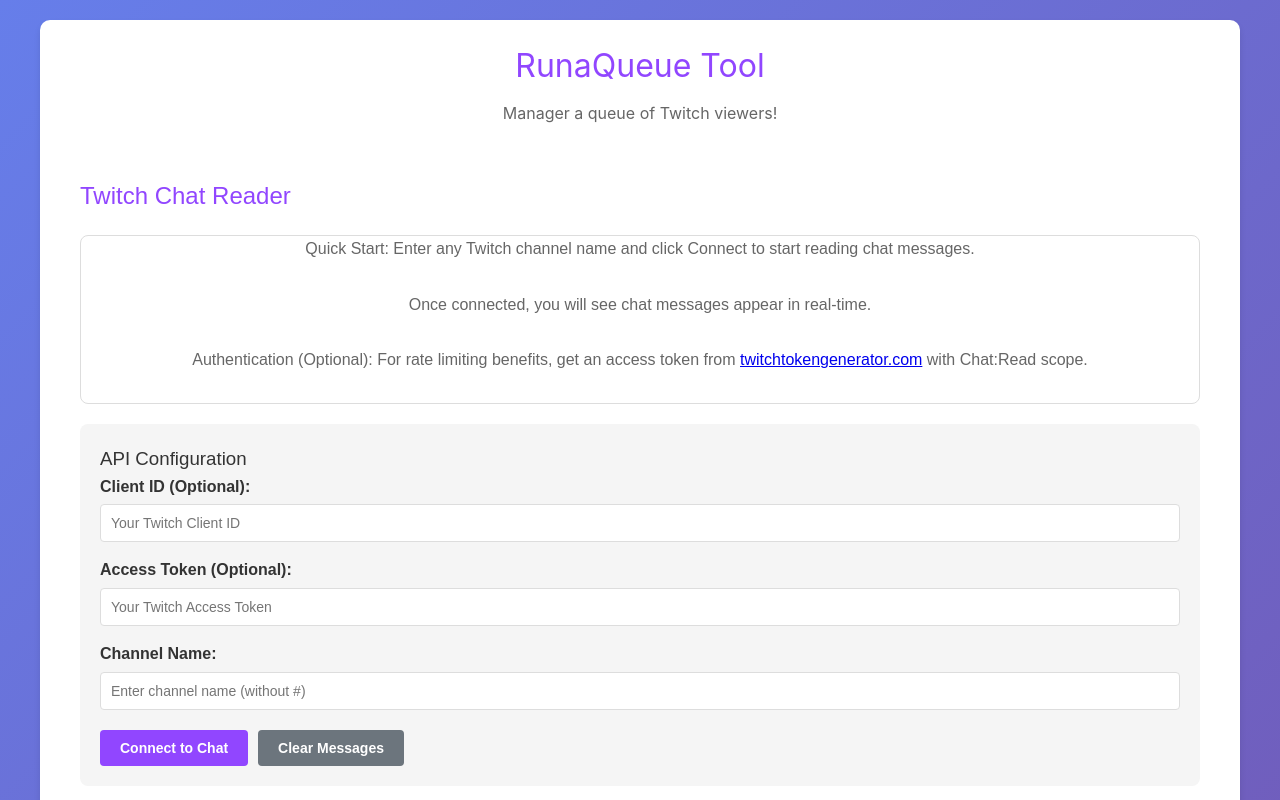
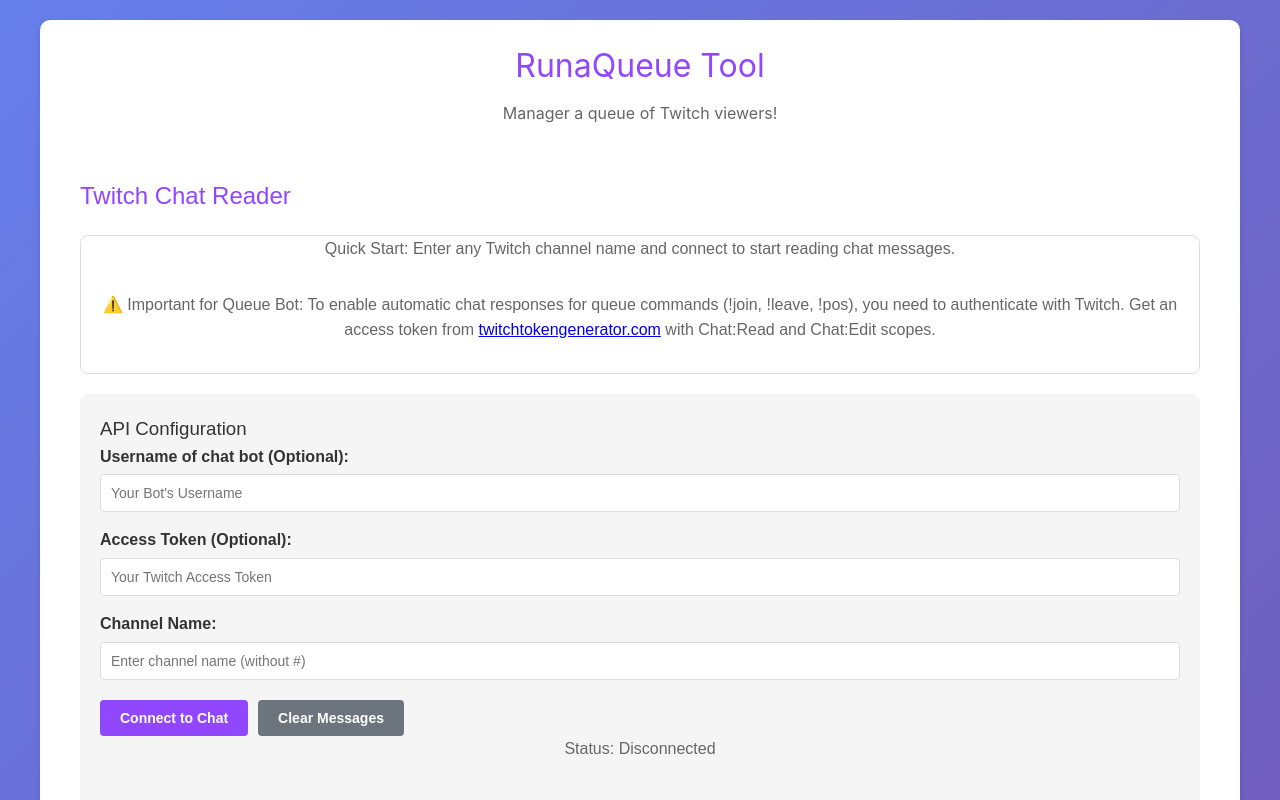
Before and after one commit to master117/TransparencyIssueDemo, a React (Vite) app in the folder src/renderer/: page / in a window 1280 px wide. Shown: the top 800 px of the page. Built offline with nearby package versions, Linux system fonts and the light colour scheme.

Commit message:
Remove clientID and add bot username handling

```diff
--- a/src/renderer/src/components/TwitchChat.tsx
+++ b/src/renderer/src/components/TwitchChat.tsx
@@ -1,4 +1,4 @@
-import React, { useState, useEffect, useRef } from "react";
+import React, { useState, useEffect, useRef, useCallback } from "react";
 import tmi from "tmi.js";
 import styles from "../assets/twitch-chat.module.scss";
 import QueueManagement from "./QueueManagement";
@@ -13,12 +13,13 @@
 }
 
 const TwitchChat: React.FC = () => {
-  const [clientId, setClientId] = useState("");
+  const [botUsername, setBotUsername] = useState("");
   const [accessToken, setAccessToken] = useState("");
   const [channel, setChannel] = useState("");
   const [isConnected, setIsConnected] = useState(false);
   const [messages, setMessages] = useState<ChatMessage[]>([]);
   const [client, setClient] = useState<tmi.Client | null>(null);
+  const [connectionStatus, setConnectionStatus] = useState<string>("Disconnected");
   const messagesEndRef = useRef<HTMLDivElement>(null);
 
   // Queue management
@@ -57,14 +58,6 @@
     }
 
     return null;
-  };
-
-  const sendChatResponse = (responseMessage: string): void => {
-    if (client && responseMessage.trim()) {
-      client.say(`#${channel}`, responseMessage).catch((error) => {
-        console.error("Error sending chat message:", error);
-      });
-    }
   };
 
   const scrollToBottom = (): void => {
@@ -107,12 +100,14 @@
         clientConfig = {
           ...baseConfig,
           identity: {
-            username: `bot_${Math.floor(Math.random() * 100000)}`,
+            username: `${botUsername}`,
             password: `oauth:${token}`
           }
         };
+        setConnectionStatus("Connecting with authentication...");
       } else {
         clientConfig = baseConfig;
+        setConnectionStatus("Connecting anonymously (read-only)...");
       }
 
       const twitchClient = new tmi.Client(clientConfig);
@@ -127,9 +122,20 @@
         // Process queue commands
         const queueCommand = parseQueueCommand(message, username);
         if (queueCommand) {
+          console.log(`Queue command detected: ${queueCommand.type} from ${username}`);
           const response = processCommandRef.current(queueCommand);
           if (response) {
-            sendChatResponse(response);
+            console.log(`Sending response: ${response}`);
+            // Use the local twitchClient directly instead of state
+            if (twitchClient && response.trim()) {
+              twitchClient.say(`#${cleanChannel}`, response).catch((error) => {
+                console.error("Error sending chat message:", error);
+                // Show user-friendly error message
+                if (error.message && error.message.includes("No response from Twitch")) {
+                  console.warn("Cannot send messages - likely connected anonymously. Please provide an access token to enable chat responses.");
+                }
+              });
+            }
           }
         }
 
@@ -145,10 +151,16 @@
 
       twitchClient.on("connected", () => {
         setIsConnected(true);
+        if (accessToken && accessToken.trim()) {
+          setConnectionStatus("Connected and authenticated (can send messages)");
+        } else {
+          setConnectionStatus("Connected anonymously (read-only mode)");
+        }
       });
 
       twitchClient.on("disconnected", () => {
         setIsConnected(false);
+        setConnectionStatus("Disconnected");
       });
 
       // Add error handling
@@ -160,8 +172,18 @@
         }
       });
 
-      await twitchClient.connect();
+      console.log("Twitch connect attempt");
+      console.log(twitchClient);
+      await twitchClient.connect().then((data) => {
+            console.log(data)
+        }).catch((err) => {
+            console.log(err)
+        });;
+      console.log(twitchClient);
+
+      console.log("setting client to twitchClient")
       setClient(twitchClient);
+      console.log(client)
     } catch (error) {
       setIsConnected(false);
 
@@ -186,9 +208,11 @@
 
   const disconnectFromTwitch = async (): Promise<void> => {
     if (client) {
+      console.log("Disconnect from twitch");
       await client.disconnect();
       setClient(null);
       setIsConnected(false);
+      setConnectionStatus("Disconnected");
       setMessages([]);
     }
   };
@@ -204,30 +228,28 @@
       <div className={styles.instructions}>
         <p>
           <strong>Quick Start:</strong>
-          <span> Enter any Twitch channel name and click Connect to start reading chat messages.</span>
+          <span> Enter any Twitch channel name and connect to start reading chat messages.</span>
         </p>
         <p>
-          <span>Once connected, you will see chat messages appear in real-time.</span>
-        </p>
-        <p>
-          <strong>Authentication (Optional):</strong> For rate limiting benefits, get an access token from{" "}
+          <strong>⚠️ Important for Queue Bot:</strong> To enable automatic chat responses for queue commands (!join, !leave, !pos),
+          you need to authenticate with Twitch. Get an access token from{" "}
           <a href="https://twitchtokengenerator.com/" target="_blank" rel="noreferrer noopener">
             twitchtokengenerator.com
           </a>{" "}
-          with Chat:Read scope.
+          with Chat:Read and Chat:Edit scopes.
         </p>
       </div>
 
       <div className={styles.apiSettings}>
         <h3>API Configuration</h3>
         <div className={styles.inputGroup}>
-          <label htmlFor="clientId">Client ID (Optional):</label>
+          <label htmlFor="botUsername">Username of chat bot (Optional):</label>
           <input
-            id="clientId"
+            id="botUsername"
             type="text"
-            value={clientId}
-            onChange={(e) => setClientId(e.target.value)}
-            placeholder="Your Twitch Client ID"
+            value={botUsername}
+            onChange={(e) => setBotUsername(e.target.value)}
+            placeholder="Your Bot's Username"
             disabled={isConnected}
           />
         </div>
@@ -270,6 +292,10 @@
             Clear Messages
           </button>
         </div>
+
+        <div className={styles.statusInfo}>
+          <p><strong>Status:</strong> {connectionStatus}</p>
+        </div>
       </div>
 
       <div className={`${styles.connectionStatus} ${isConnected ? styles.connected : styles.disconnected}`}>
```
